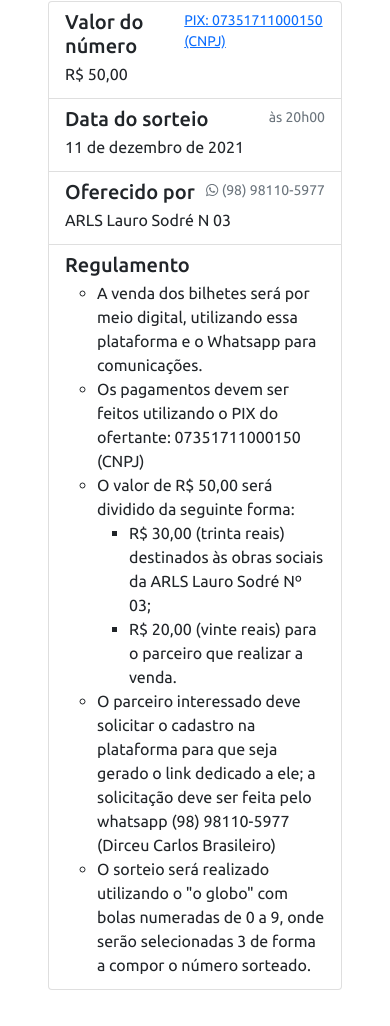
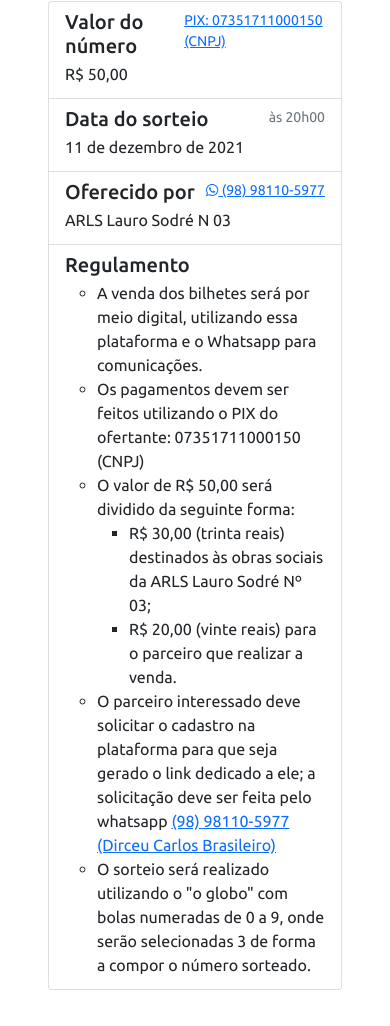
Before and after one commit to alissonphp/rifapp, a React (Create React App) app in the folder frontend/: page /partner/1 in a window 390 px wide. Shown: the part 804-1830 px from the top of the page. Built offline with nearby package versions, Linux system fonts and the light colour scheme; no server answers.

Commit message:
feat(phone): Add wtp links

```diff
--- a/frontend/src/components/Infos/index.tsx
+++ b/frontend/src/components/Infos/index.tsx
@@ -51,8 +51,8 @@ const Infos = (props: InfosProps) => {
                   <div className="d-flex w-100 justify-content-between">
                     <h5 className="mb-1">Oferecido por</h5>
                     <small className="text-muted">
-                      <FontAwesomeIcon icon={faWhatsapp}/> (98)
-                      98110-5977
+                    <a href="https://wa.me/5598981105977?text=Gostaria de mais informações sobre Sorteio Entre Irmãos"><FontAwesomeIcon icon={faWhatsapp}/> (98)
+                      98110-5977</a>
                     </small>
                   </div>
                   <p className="mb-1">ARLS Lauro Sodré N 03</p>
@@ -72,7 +72,7 @@ const Infos = (props: InfosProps) => {
                                   <li>R$ 20,00 (vinte reais) para o parceiro que realizar a venda.</li>
                               </ul>
                           </li>
-                          <li>O parceiro interessado deve solicitar o cadastro na plataforma para que seja gerado o link dedicado a ele; a solicitação deve ser feita pelo whatsapp (98) 98110-5977 (Dirceu Carlos Brasileiro)</li>
+                          <li>O parceiro interessado deve solicitar o cadastro na plataforma para que seja gerado o link dedicado a ele; a solicitação deve ser feita pelo whatsapp <a href="https://wa.me/5598981105977?text=Quero me cadastrar como parceiro do Sorteio Entre Irmãos">(98) 98110-5977 (Dirceu Carlos Brasileiro)</a></li>
                           <li>O sorteio será realizado utilizando o "o globo" com bolas numeradas de 0 a 9, onde serão selecionadas 3 de forma a compor o número sorteado.</li>
                       </ul>
                   </div>
--- a/frontend/src/components/Numbers/index.tsx
+++ b/frontend/src/components/Numbers/index.tsx
@@ -8,6 +8,7 @@ import axios from "axios";
 import { BASE_URL } from "utils/requests";
 import { Partner } from "types/Partner";
 import { TNumber } from "types/Number";
+import { PHONE_CLEANER } from "utils/transform";
 
 type NumbersProps = {
   partner: string;
@@ -84,7 +85,7 @@ const Numbers = (props: NumbersProps) => {
               R$ {selectNumbers.length * 50.0},00
             </span>
           </p>
-          <p>Parceiro: {partner?.name} ({partner?.phone})</p>
+          <p>Parceiro: {partner?.name} <a href={`https://wa.me/55${PHONE_CLEANER(partner?.phone)}`}>{partner?.phone}</a></p>
           <div className="d-grid gap-2">
             <Link
               className="btn btn-outline-success btn-lg mt-3"
--- /dev/null
+++ b/frontend/src/utils/transform.ts
@@ -0,0 +1,3 @@
+export const PHONE_CLEANER = (phone: string | undefined) => {
+    return phone ? phone.replace(/\D/g, '') : null
+}
```
